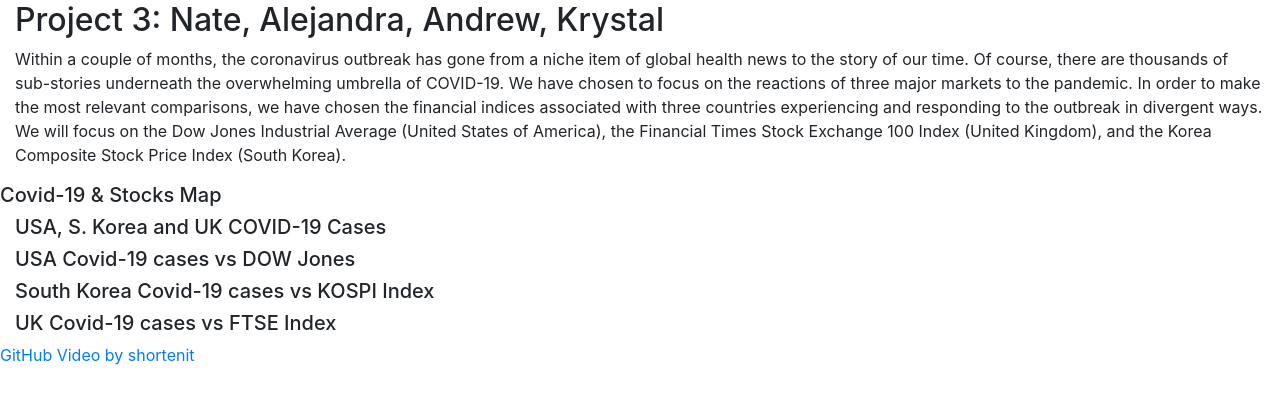
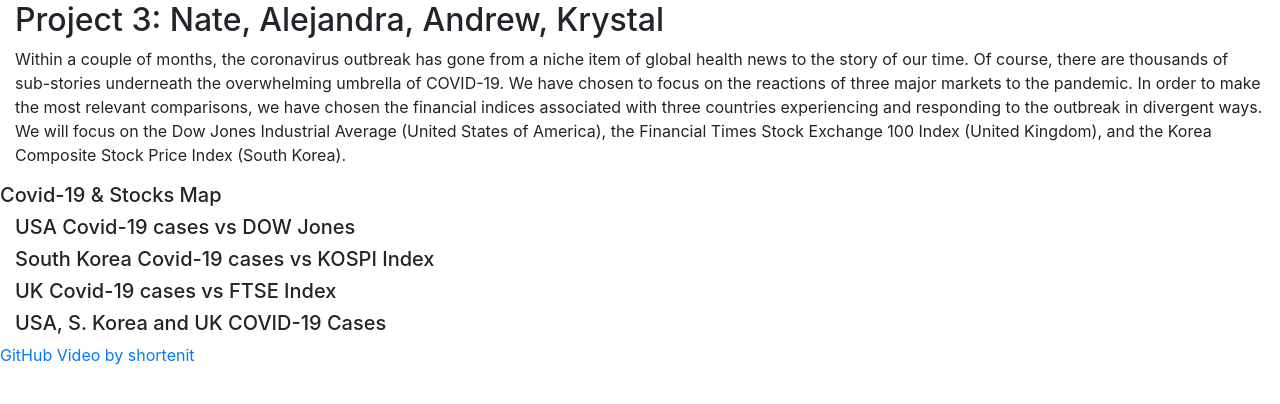
Before and after one commit to KrystalWang070/Covid_Stock_Market, a Flask app: page / in a window 1280 px wide. Shown: the part 240-644 px from the top of the page. Run offline with Flask 2, Linux system fonts and the light colour scheme; parts of the project's set-up code (start-up, migrations or seed data) failed here and were passed over; some libraries are stand-ins or nearby versions.

Commit message:
update AR

```diff
--- a/project3/static/js/plots_2.js
+++ b/project3/static/js/plots_2.js
@@ -24,8 +24,6 @@
   };
   var data = [traceDow, traceCovidUS];
   var layout = {
-    width: 600,
-    height: 300,
     yaxis: {
        tickformat: '.0',
     xaxis: { title: "X-Axis" },
@@ -66,8 +64,6 @@
 
   var data = [traceKOSPI, traceCovidKorea];
   var layout = {
-    width: 600,
-      height: 300,
     yaxis: {
        tickformat: '.0',
     xaxis: { title: "X-Axis" },
@@ -107,8 +103,6 @@
     };
     var data = [traceFTSE, traceCovidUK];
     var layout = {
-      width: 600,
-      height: 300,
       yaxis: {
          tickformat: '.0',
       xaxis: { title: "X-Axis" },
@@ -126,11 +120,12 @@
 
 // Global Covid-19
 Plotly.d3.csv("../static/csv/COVID-19-global.csv", function(buf){
-  var x_date = [], y_cases = [];
+  var x_date = [], y_cases = [], y_deaths = [];
   for (var i = 0; i < buf.length; i++) {
     row = buf[i];
     x_date.push( row['dateRep'] );
     y_cases.push( row['cases'] );
+    y_deaths.push( row['deaths'] );
   }
   var traceCovid = {
     x: x_date,
@@ -138,14 +133,18 @@
     type: 'bar',
     name: 'Covid-19 Cases'
   };
+  var traceDeath = {
+    x: x_date,
+    y: y_deaths,
+    type: 'bar',
+    name: 'Covid-19 Cases'
+  };
 
-  var data = [traceCovid];
+  var data = [traceCovid], traceDeath;
   var layout = {
-    width: 600,
-    height: 300,
     yaxis: {
        tickformat: '.0',
-    title: "Global Daily Cases",
+    title: "Global Daily Cases & Deaths",
     xaxis: { title: "X-Axis" },
     yaxis: { title: "Y-Axis"}
     }
--- a/project3/templates/index.html
+++ b/project3/templates/index.html
@@ -66,13 +66,6 @@
       </div>
       <!--Plotly charts-->
       <div id="chartRow">
-        <!-- Plot UK -->
-        <div class="col-md-8">
-          <h5>USA, S. Korea and UK COVID-19 Cases</h5>
-          <div id="plot-global"></div>
-        </div>
-      </div>
-      <div id="chartRow">
         <!-- Plot USA -->
         <div class="col-md-8">
           <h5>USA Covid-19 cases vs DOW Jones</h5>
@@ -91,6 +84,13 @@
         <div class="col-md-8">
           <h5>UK Covid-19 cases vs FTSE Index</h5>
           <div id="plot-uk"></div>
+        </div>
+      </div>
+      <div id="chartRow">
+        <!-- Plot Global -->
+        <div class="col-md-8">
+          <h5>USA, S. Korea and UK COVID-19 Cases</h5>
+          <div id="plot-global"></div>
         </div>
       </div>
 
```
